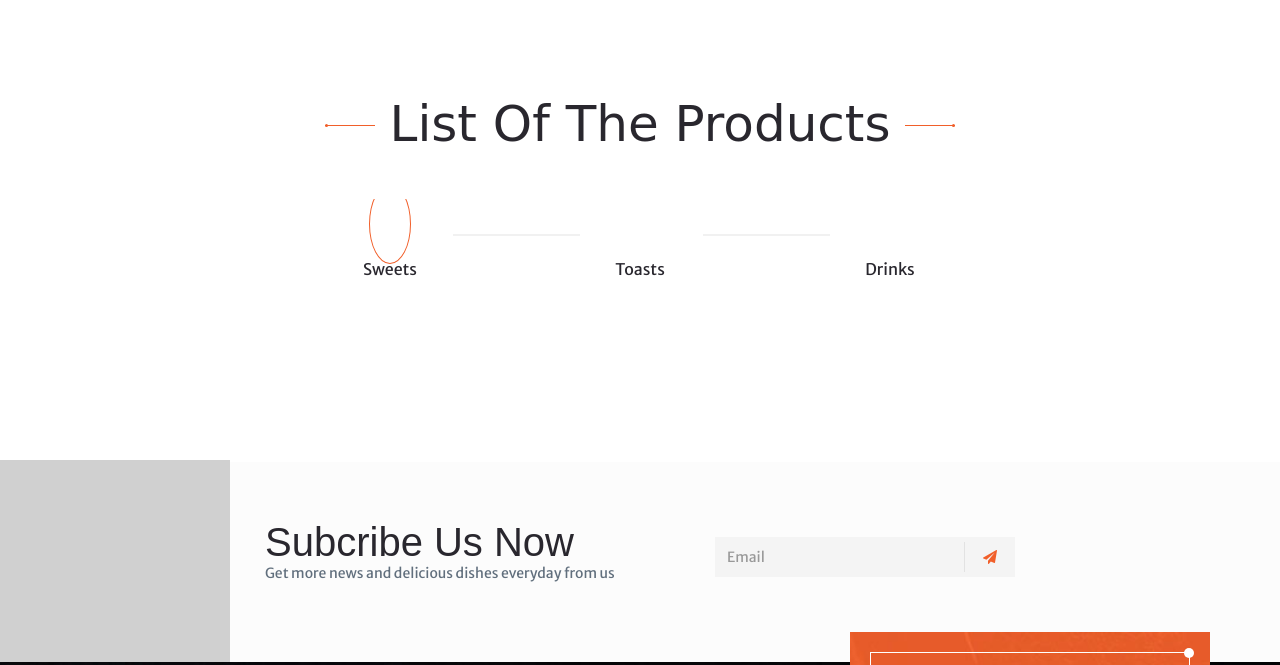
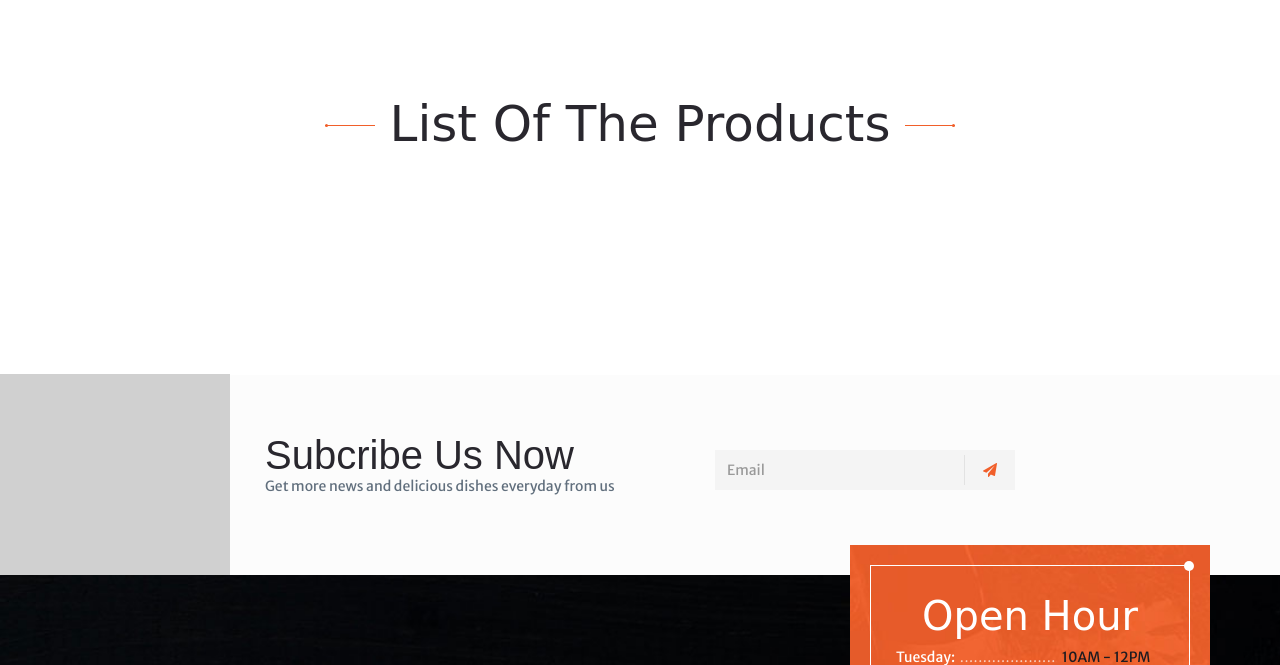
Before and after one commit to Zubaidov/Canteen_TbilisiDorm, a Django app: template templates/menu.html in a window 1280 px wide. Shown: the part 471-1136 px from the top of the page. Run offline with Django 5.2, Linux system fonts and the light colour scheme; the template is opened without the code that fills it, so the values that code supplies are empty; some libraries are stand-ins or nearby versions; some web fonts are replaced.

```diff
--- a/products/models.py
+++ b/products/models.py
@@ -22,7 +22,6 @@ class Menu(models.Model):
     title = models.CharField(max_length=255)
     slug = models.SlugField(max_length=255, unique_for_date='publish')
     author = models.ForeignKey(User, on_delete=models.CASCADE)
-    category = models.CharField(max_length=50, choices=Category.choices)
     barcode = models.IntegerField(unique=True)
     amount = models.IntegerField(default=0)
     desc = models.TextField(null=True)
--- a/products/views.py
+++ b/products/views.py
@@ -17,8 +17,10 @@ def about(request):
 
 def menu(request):
     myproducts = Menu.published.all()
+    categories = Menu.Category.choices
     context={
         "myproducts" : myproducts,
+        "categories" : categories,
     }
     return render(request, 'menu.html', context)
 
--- a/templates/menu.html
+++ b/templates/menu.html
@@ -21,19 +21,14 @@
                   <div class="row">
                     <div class="col-md-2"></div>
                     <div data-slide-toshow="3" class="cat-wrapper-02 main-slider col-md-8">
+                      {% for category in categories  %}
                       <div class="item">
                         <div class="cat-icons"><i class="icons swin-icon-pasta"></i>
-                          <h5 class="cat-title">Sweets</h5>
+                          <h5 class="cat-title">{{category.1}}</h5>
                         </div>
                       </div>
-                      <div class="item">
-                        <div class="cat-icons"><i class="icons swin-icon-meat"></i></div>
-                        <h5 class="cat-title">Toasts</h5>
-                      </div>
-                      <div class="item">
-                        <div class="cat-icons"><i class="icons swin-icon-ice-cream"></i></div>
-                        <h5 class="cat-title">Drinks</h5>
-                      </div>
+                      {% endfor %}
+
                     </div>
                     <div class="col-md-2"></div>
                   </div>
```
Also changed, not shown: products/migrations/0008_rename_category_menu_categories.py (added), products/migrations/0009_remove_menu_categories.py (added).
